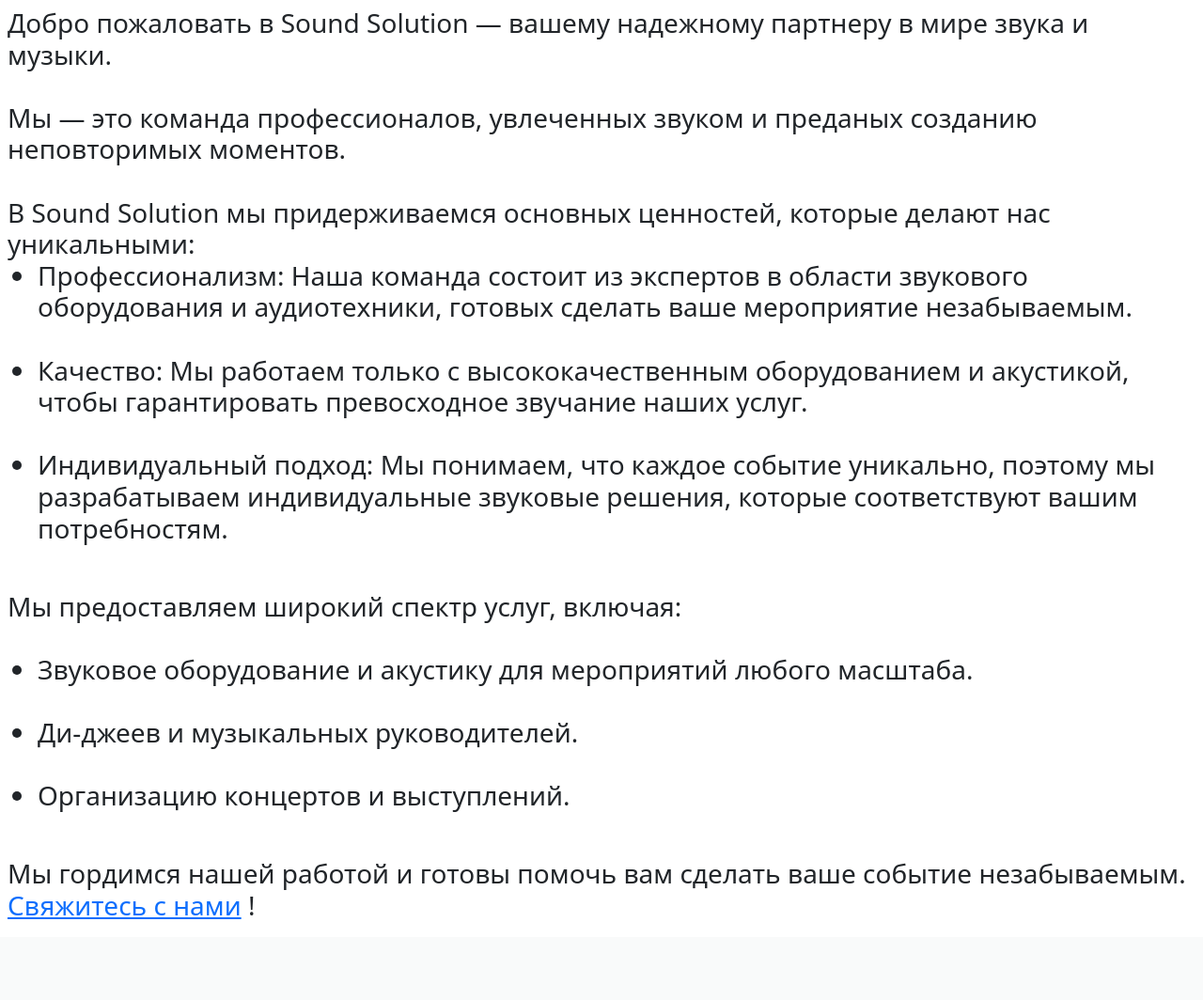
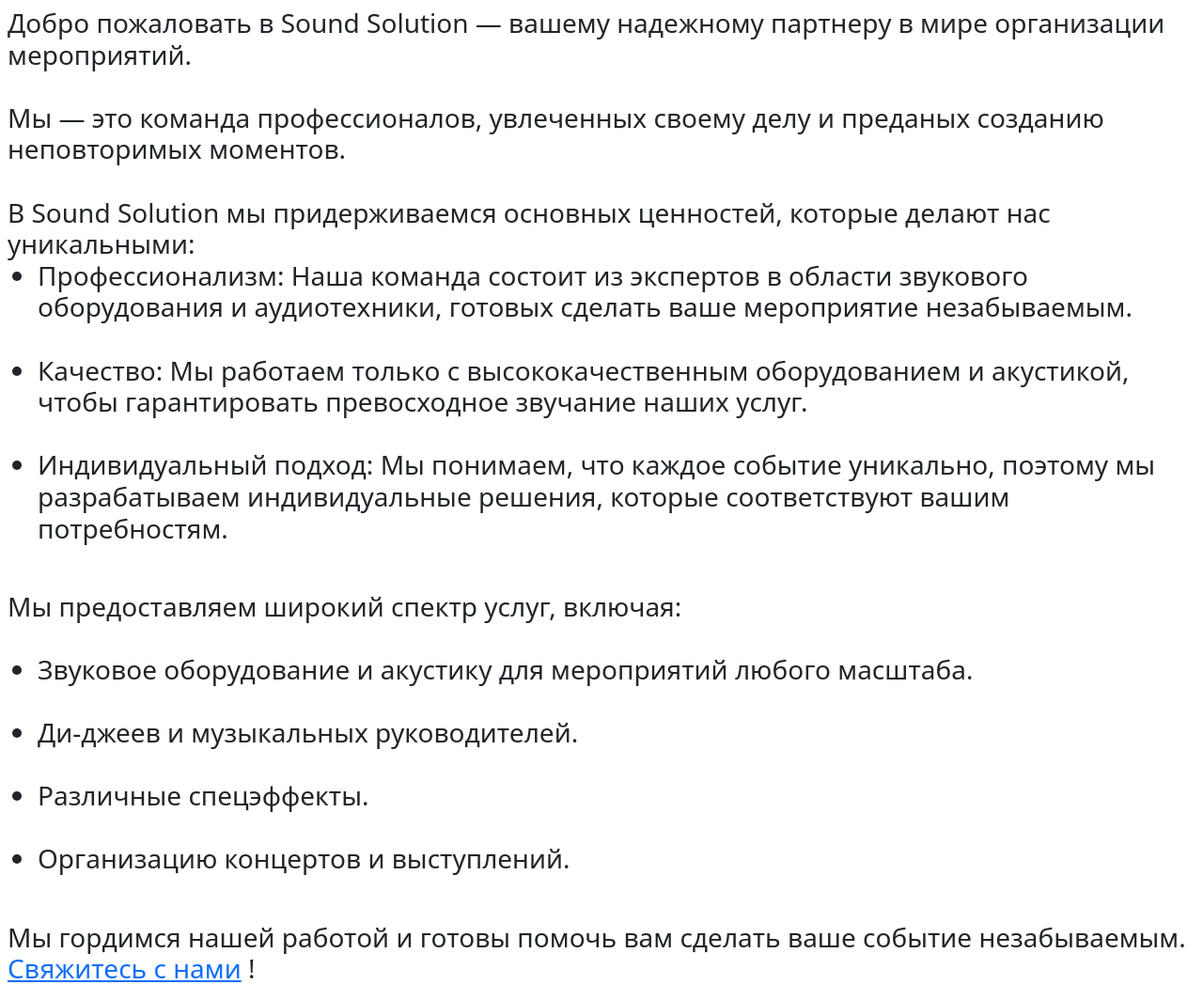
Before and after one commit to Dest1ni/Site-business-card, a Django app: page /about/ in a window 1280 px wide. Shown: the part 98-1162 px from the top of the page at 94% size. Before the commit the page ends 1076 px from the top, so only its background shows below. Run offline with Django 4.2, Linux system fonts and the light colour scheme; some libraries are stand-ins or nearby versions.

Commit message:
Text update

```diff
--- a/soundsolution/main/templates/main/about.html
+++ b/soundsolution/main/templates/main/about.html
@@ -2,8 +2,8 @@
 {% block body %}
 <div class='p-2'>
 <h3>
-Добро пожаловать в Sound Solution — вашему надежному партнеру в мире звука и музыки. <br>
-<br> Мы — это команда профессионалов, увлеченных звуком и преданых созданию неповторимых моментов.<br><br>
+Добро пожаловать в Sound Solution — вашему надежному партнеру в мире организации мероприятий. <br>
+<br> Мы — это команда профессионалов, увлеченных своему делу и преданых созданию неповторимых моментов.<br><br>
 
 В Sound Solution мы придерживаемся основных ценностей, которые делают нас уникальными:<br>
 <ul>
@@ -16,7 +16,7 @@
 </li>
 <br>
 <li>
-Индивидуальный подход: Мы понимаем, что каждое событие уникально, поэтому мы разрабатываем индивидуальные звуковые решения, которые соответствуют вашим потребностям.
+Индивидуальный подход: Мы понимаем, что каждое событие уникально, поэтому мы разрабатываем индивидуальные решения, которые соответствуют вашим потребностям.
 </li>
 <br>
 </ul>
@@ -26,6 +26,7 @@
 <br>
 <li>Звуковое оборудование и акустику для мероприятий любого масштаба.</li> <br>
 <li>Ди-джеев и музыкальных руководителей.</li><br>
+<li>Различные спецэффекты.</li><br>
 <li>Организацию концертов и выступлений.</li><br>
 </ul>
 Мы гордимся нашей работой и готовы помочь вам сделать ваше событие незабываемым.<br>
--- a/soundsolution/main/templates/main/contacts.html
+++ b/soundsolution/main/templates/main/contacts.html
@@ -15,6 +15,7 @@
 <h3>Адрес: <br>
 Гомельская область, г. Гомель, ул. Оршанская, 20
 </h3>
+<br>
 <h3>Почтовый адрес: <br>
 246039
 г. Гомель,
```
